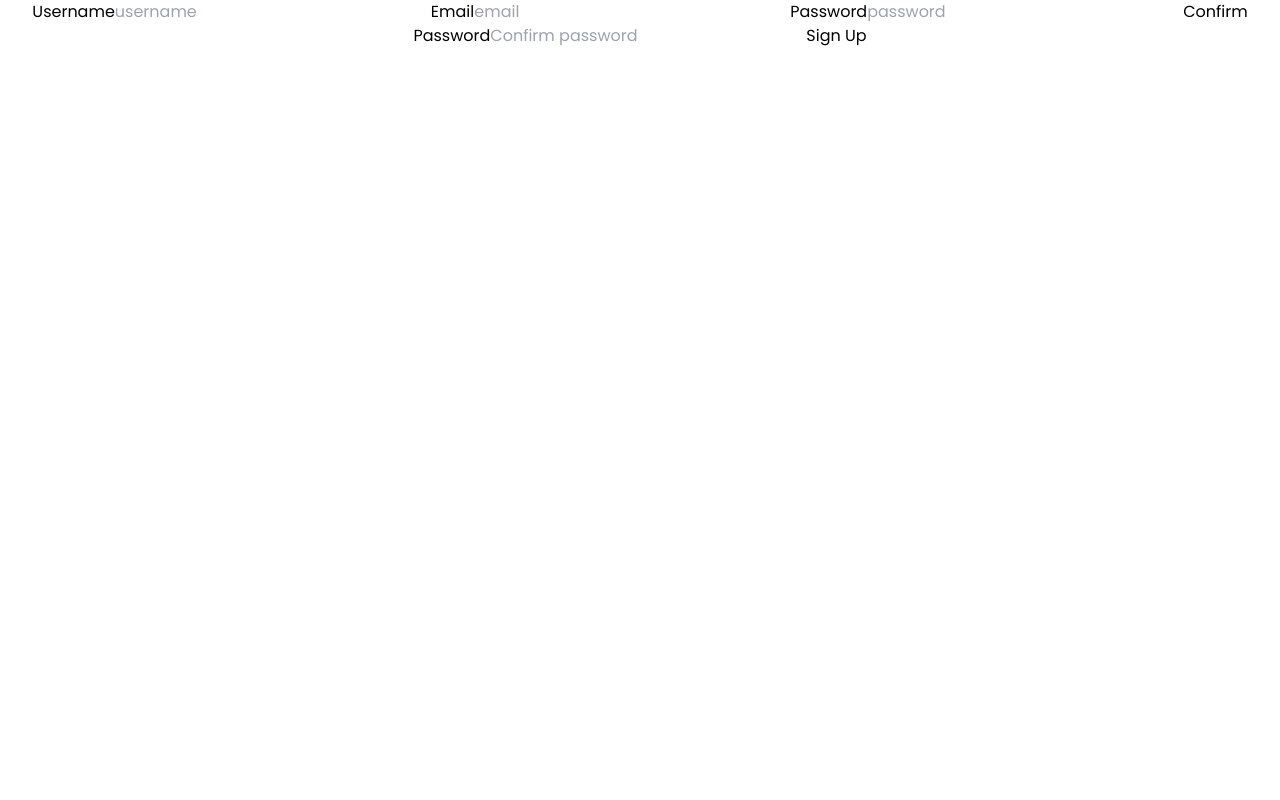
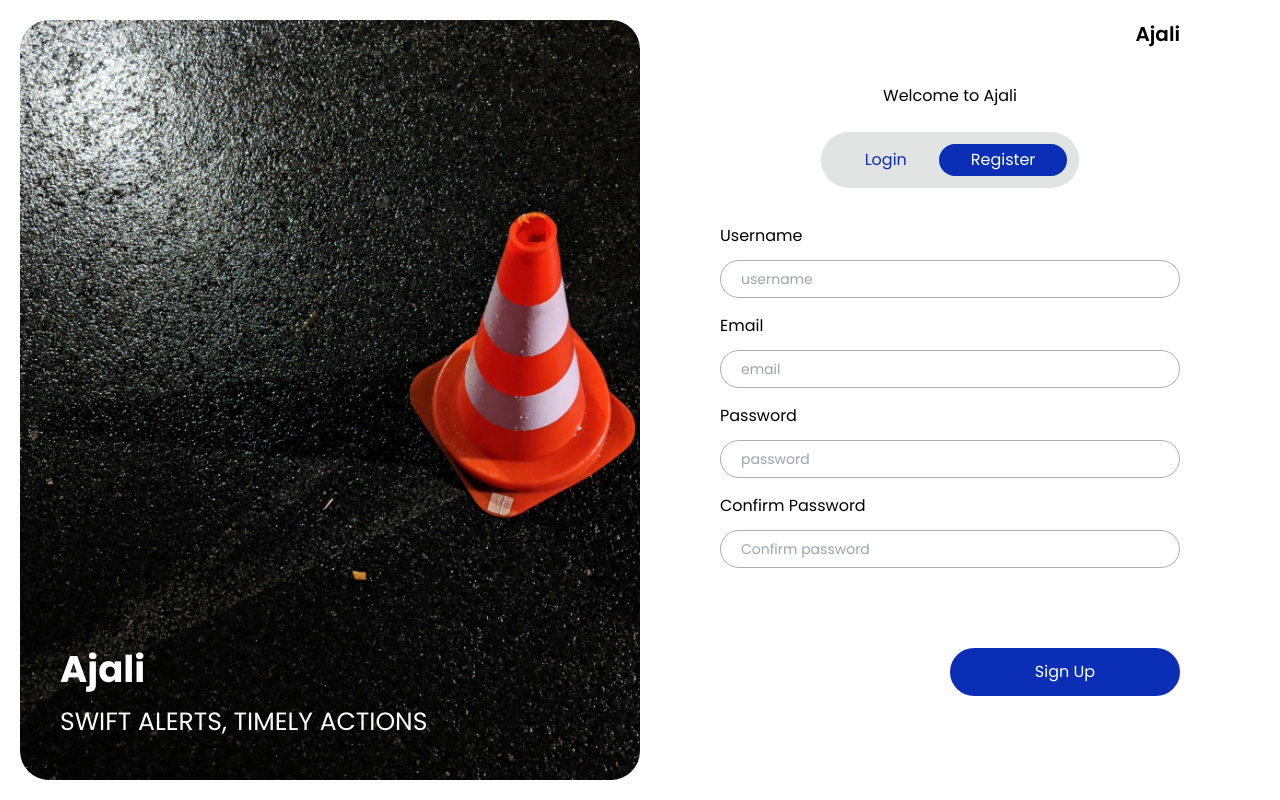
Before and after one commit to Samstar10/Aj-F, a React (Create React App) app: page /signup in a window 1280 px wide. Built offline with nearby package versions, Linux system fonts and the light colour scheme.

Commit message:
Add styles to sign up component

```diff
--- a/src/Components/SignUp.js
+++ b/src/Components/SignUp.js
@@ -61,41 +61,79 @@ export default function SignUp() {
         // })
     }
 
+    const navigateToSignIn = () => {
+        navigate("/signin")
+    }
+
     return (
-        <form onSubmit={handleSubmit}>
-            <label htmlFor="username">Username</label>
+        <div className="p-5 w-screen h-screen flex justify-between">
+            <div className="background-img hidden h-full w-1/2 rounded-[29px] xl:flex justify-start items-end p-10">
+                <div >
+                    <h1 className="text-3xl font-bold text-[37px] text-left text-[#FFFFFF]">Ajali</h1>
+                    <p className="text-[#FFFFFF] text-[25px] mt-4 font-normal">SWIFT ALERTS, TIMELY ACTIONS</p>
+                </div>
+            </div>
+            <div className="w-full xl:w-1/2 h-full px-5 md:px-40 lg:px-40 xl:px-20">
+                <div className="text-right mb-9">
+                    <h4 className="font-semibold text-xl">Ajali</h4>
+                </div>
+                <div className="flex flex-col justify-center my-auto">
+                    <div>
+                        <p className="text-base font-normal">Welcome to Ajali</p>
+                    </div>
+                    <div className="mt-6 mb-9  mx-auto">
+                        <div className="flex justify-center items-center p-3 bg-[#E2E3E3] rounded-[33px]">
+                            <div className="bg-inherit px-4 xl:px-8 py-1 rounded-[33px]">
+                                <button onClick={navigateToSignIn} className="text-[#0A2FB6] hover:text-white font-normal xl:text-base text-xs">Login</button>
+                            </div>
+                            <div className="bg-[#0A2FB6] px-4 xl:px-8 py-1 rounded-[33px]">
+                                <button className="text-white font-normal text-xs xl:text-base">Register</button>
+                            </div>
+                        </div>
+                    </div>
+                    <div>
+                        <form onSubmit={handleSubmit} className="flex flex-col">
+                            <label htmlFor="username" className="text-sm xl:text-base font-normal text-left mb-3">Username</label>
                             <input
                                 type="text"
                                 placeholder="username"
                                 name="username"
                                 value={formData.username}
                                 onChange={handleChange}
+                                className="border-[#AFAFAF] border-[1px] rounded-[40px] py-2 px-5 text-sm focus:outline-none mb-4"
                             />
-            <label htmlFor="email">Email</label>
+                            <label htmlFor="email" className="text-sm xl:text-base font-normal text-left mb-3">Email</label>
                             <input
                                 type="email"
                                 placeholder="email"
                                 name="email"
                                 value={formData.email}
                                 onChange={handleChange}
+                                className="border-[#AFAFAF] border-[1px] rounded-[40px] py-2 px-5 text-sm focus:outline-none mb-4"
                             />
-            <label htmlFor="password">Password</label>
+                            <label htmlFor="password" className="text-sm xl:text-base font-normal text-left mb-3">Password</label>
                             <input
                                 type="password"
                                 placeholder="password"
                                 name="password"
                                 value={formData.password}
                                 onChange={handleChange}
+                                className="border-[#AFAFAF] border-[1px] rounded-[40px] py-2 px-5 text-sm focus:outline-none mb-4"
                             />
-            <label htmlFor="confirmPassword">Confirm Password</label>
+                            <label htmlFor="confirmPassword" className="text-sm xl:text-base font-normal text-left mb-3">Confirm Password</label>
                             <input
                                 type="password"
                                 placeholder="Confirm password"
                                 name="confirmPassword"
                                 value={formData.confirmPassword}
                                 onChange={handleChange}
+                                className="border-[#AFAFAF] border-[1px] rounded-[40px] py-2 px-5 text-sm focus:outline-none mb-20"
                             />
-            <button type="submit">Sign Up</button>
+                            <button type="submit" className="text-right bg-[#0A2FB6] ml-auto text-white text-sm xl:text-base flex justify-center items-center py-3 w-1/2 rounded-[36px] hover:bg-[#5573de]">Sign Up</button>
                         </form>
+                    </div>
+                </div>
+            </div>
+        </div>
     )
 }
```
Lines whose indentation alone changed are shown as unchanged.
